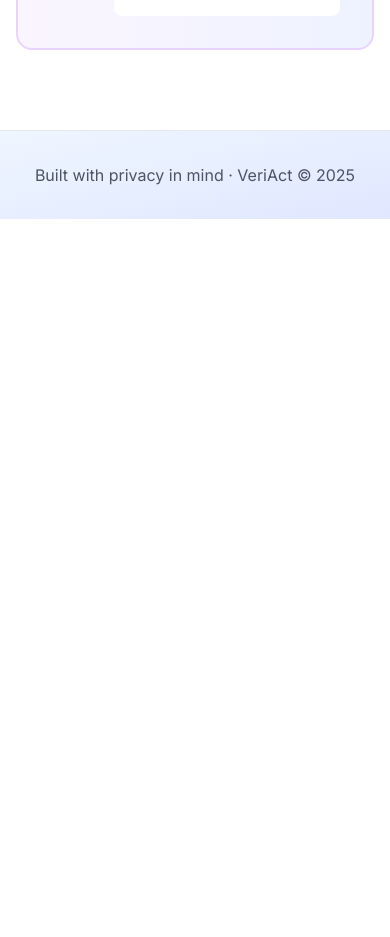
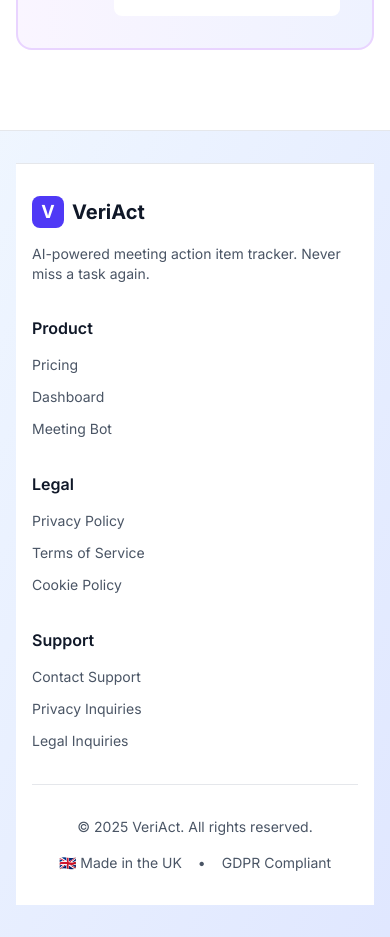
Before and after one commit to Aziz-Ibrahim/veriact, a Next.js app: page / in a window 390 px wide. Shown: the part 7362-8299 px from the top of the page. Before the commit the page ends 7581 px from the top, so only its background shows below. Built offline with nearby package versions, Linux system fonts and the light colour scheme; no server answers.

Commit message:
feat(footer); create a separate footer component and add it in main page

```diff
--- a/src/app/page.tsx
+++ b/src/app/page.tsx
@@ -3,6 +3,7 @@
 'use client';
 
 import { HeroBackground } from '../components/HeroBackground';
+import Footer from '@/components/footer';
 import { motion } from 'motion/react';
 import { CheckCircle2, Lock, Bell, Shield, Users, Download, Zap, Check, X, ArrowRight, Mic, Video, FileText } from 'lucide-react';
 import { useUser } from '@clerk/nextjs';
@@ -662,9 +663,7 @@
       {/* Footer */}
       <footer className="bg-gradient-to-br from-blue-50 to-indigo-100 border-t border-gray-200">
         <div className="container mx-auto px-4 py-8">
-          <p className="text-center text-gray-600">
-            Built with privacy in mind · VeriAct © 2025
-          </p>
+          < Footer />
         </div>
       </footer>
     </div>
--- /dev/null
+++ b/src/components/footer.tsx
@@ -0,0 +1,108 @@
+// src/components/Footer.tsx
+import Link from 'next/link';
+
+export default function Footer() {
+  const currentYear = new Date().getFullYear();
+
+  return (
+    <footer className="bg-white border-t border-gray-200 mt-auto">
+      <div className="max-w-7xl mx-auto px-4 py-8">
+        <div className="grid grid-cols-1 md:grid-cols-4 gap-8">
+
+          {/* Brand */}
+          <div>
+            <div className="flex items-center space-x-2 mb-4">
+              <div className="w-8 h-8 bg-indigo-600 rounded-lg flex items-center justify-center">
+                <span className="text-white font-bold text-lg">V</span>
+              </div>
+              <span className="text-xl font-bold text-gray-900">VeriAct</span>
+            </div>
+            <p className="text-sm text-gray-600">
+              AI-powered meeting action item tracker. Never miss a task again.
+            </p>
+          </div>
+
+          {/* Product */}
+          <div>
+            <h3 className="font-semibold text-gray-900 mb-3">Product</h3>
+            <ul className="space-y-2">
+              <li>
+                <Link href="/#pricing" className="text-sm text-gray-600 hover:text-indigo-600">
+                  Pricing
+                </Link>
+              </li>
+              <li>
+                <Link href="/dashboard" className="text-sm text-gray-600 hover:text-indigo-600">
+                  Dashboard
+                </Link>
+              </li>
+              <li>
+                <Link href="/meeting-bot" className="text-sm text-gray-600 hover:text-indigo-600">
+                  Meeting Bot
+                </Link>
+              </li>
+            </ul>
+          </div>
+
+          {/* Legal */}
+          <div>
+            <h3 className="font-semibold text-gray-900 mb-3">Legal</h3>
+            <ul className="space-y-2">
+              <li>
+                <Link href="/privacy" className="text-sm text-gray-600 hover:text-indigo-600">
+                  Privacy Policy
+                </Link>
+              </li>
+              <li>
+                <Link href="/terms" className="text-sm text-gray-600 hover:text-indigo-600">
+                  Terms of Service
+                </Link>
+              </li>
+              <li>
+                <Link href="/cookies" className="text-sm text-gray-600 hover:text-indigo-600">
+                  Cookie Policy
+                </Link>
+              </li>
+            </ul>
+          </div>
+
+          {/* Support */}
+          <div>
+            <h3 className="font-semibold text-gray-900 mb-3">Support</h3>
+            <ul className="space-y-2">
+              <li>
+                <a href="mailto:support@veriact.com" className="text-sm text-gray-600 hover:text-indigo-600">
+                  Contact Support
+                </a>
+              </li>
+              <li>
+                <a href="mailto:privacy@veriact.com" className="text-sm text-gray-600 hover:text-indigo-600">
+                  Privacy Inquiries
+                </a>
+              </li>
+              <li>
+                <a href="mailto:legal@veriact.com" className="text-sm text-gray-600 hover:text-indigo-600">
+                  Legal Inquiries
+                </a>
+              </li>
+            </ul>
+          </div>
+        </div>
+
+        {/* Bottom Bar */}
+        <div className="mt-8 pt-8 border-t border-gray-200">
+          <div className="flex flex-col md:flex-row justify-between items-center space-y-4 md:space-y-0">
+            <p className="text-sm text-gray-600">
+              © {currentYear} VeriAct. All rights reserved.
+            </p>
+            <div className="flex items-center space-x-4 text-sm text-gray-600">
+              <span>🇬🇧 Made in the UK</span>
+              <span>•</span>
+              <span>GDPR Compliant</span>
+            </div>
+          </div>
+        </div>
+      </div>
+    </footer>
+  );
+}
```
